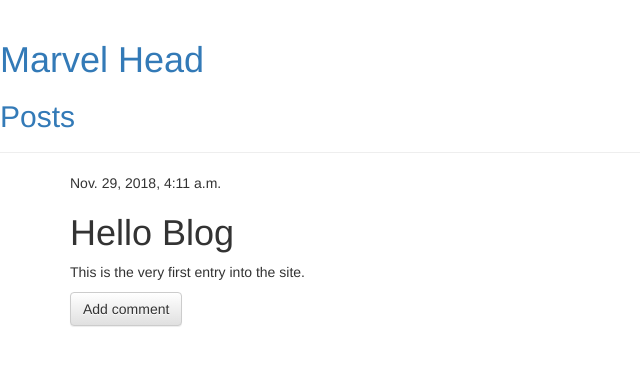
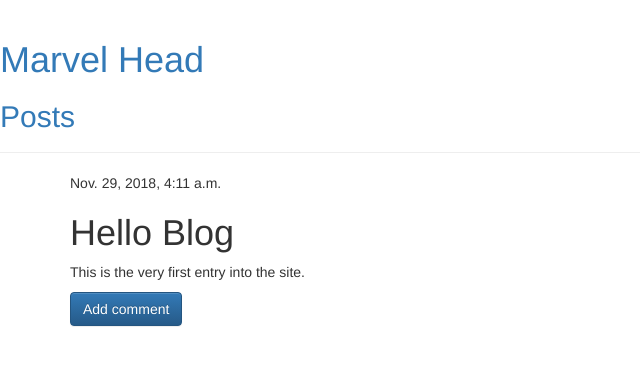
Before and after one commit to Everstalk/Marvel-Head, a Django app: page /blog/post/1/ in a window 1280 px wide. Shown: the top 366 px of the page, without its empty margins (0-640 px from the left). Run offline with Django 3.2, Linux system fonts and the light colour scheme; data comes from the database, SQL or seed files in the repository; some libraries are stand-ins or nearby versions.

Commit message:
button redesign

```diff
--- a/blog/templates/blog/base.html
+++ b/blog/templates/blog/base.html
@@ -15,6 +15,7 @@
 			{% endif %}
             <h1><a href="/">Marvel Head</a></h1>
             <h2> <a href="{% url 'blog:post_list' %}">Posts</a></h2>
+
 		</div>
         <div class="content container">
             <div class="row">
--- a/blog/templates/blog/detail.html
+++ b/blog/templates/blog/detail.html
@@ -5,10 +5,10 @@
         {{ post.published_date }}
     </div>
     {% endif %} {% if user.is_authenticated %}
-    <a class="btn btn-default" href="{% url 'blog:edit_post' pk=post.pk %}">
+    <a class="btn btn-primary" href="{% url 'blog:edit_post' pk=post.pk %}">
         <span class="glyphicon glyphicon-pencil"></span>
     </a>
-    <a class="btn btn-default" href="{% url 'blog:remove_post' pk=post.pk %}">
+    <a class="btn btn-danger" href="{% url 'blog:remove_post' pk=post.pk %}">
             <span class="glyphicon glyphicon-remove"></span>
         </a>
     {% endif %}
@@ -16,7 +16,7 @@
     <p>{{ post.text|linebreaks }}</p>
 </div>
 
-<a class="btn btn-default" href="{% url 'blog:add_comment_to_post' pk=post.pk %}">Add comment</a>
+<a class="btn btn-primary" href="{% url 'blog:add_comment_to_post' pk=post.pk %}">Add comment</a>
 
 {% for comment in post.comments.all %} {% if user.is_authenticated or comment.approved_comment %}
 <div class="comment">
```
